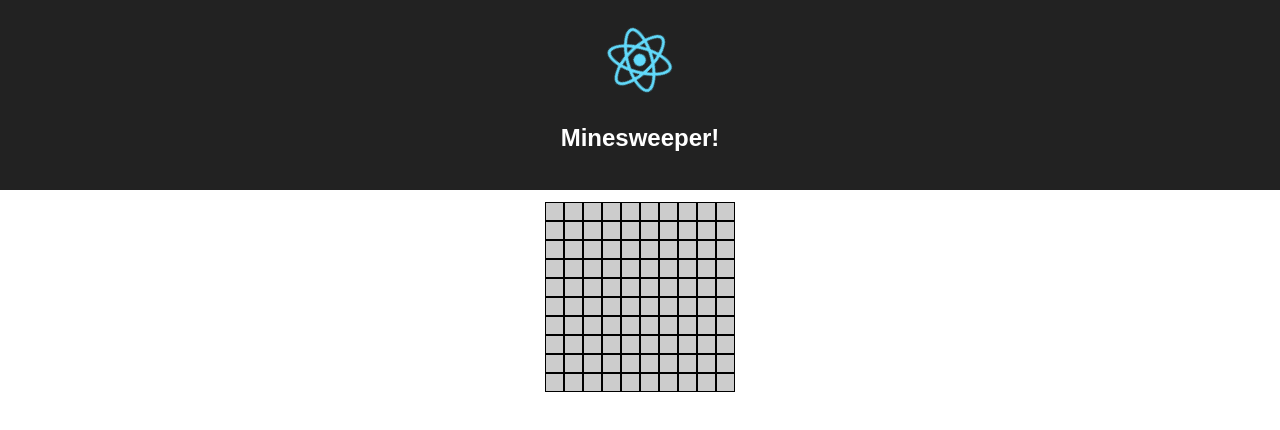
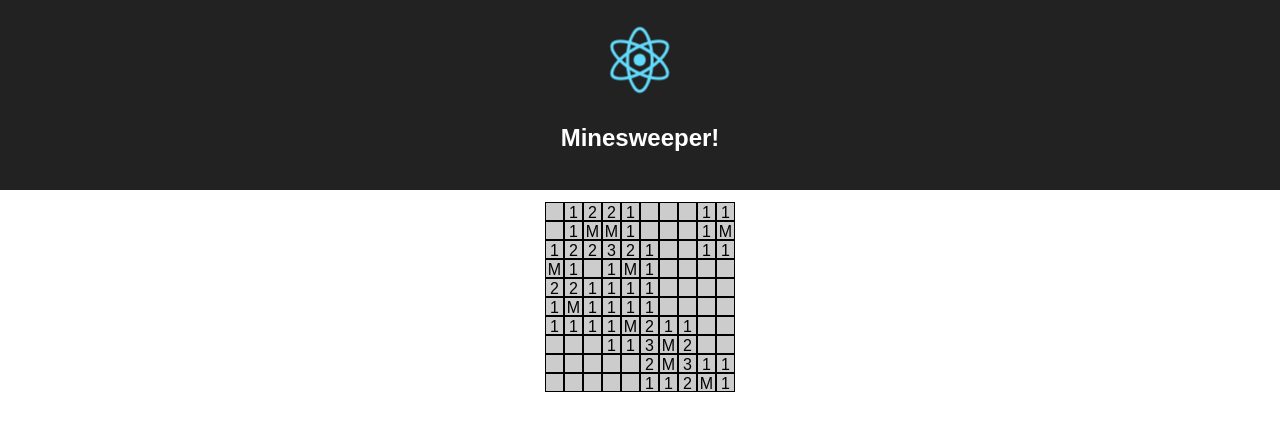
Before and after one commit to strongpauly/minesweeper, a React (Create React App) app: page / in a window 1280 px wide. Shown: the top 430 px of the page. Built offline with nearby package versions, Linux system fonts and the light colour scheme.

Commit message:
Expand and stuff

```diff
--- a/src/Cell.js
+++ b/src/Cell.js
@@ -1,27 +1,33 @@
 import React, { Component } from 'react';
 
 class Cell extends Component {
-
-  state = {
-      checked: false
-  }
 
   constructor(props) {
       super(props);
       this.checkCell = this.checkCell.bind(this);
   }
 
-  checkCell() {
-      if (!this.state.checked) {
-          if(this.props.isMine) {
-              this.props.onExplode();
-          }
-          this.setState({checked:true});
+  checkCell(e) {
+      //Can't check more than once.
+      if (!this.props.checked) {
+          this.props.onCheck(this.props.x, this.props.y)
       }
   }
 
   render() {
-      return <td className={ this.state.checked ? "cell checked" : "cell"} onClick={this.checkCell}>&nbsp;</td>
+      let className = ["cell"];
+      if (this.props.checked) {
+          className.push("checked");
+      } else if (this.props.marked) {
+          className.push("marked");
+      }
+      let content = " ";
+      if(this.props.mine) {
+        content = "M";
+      } else if(this.props.adjacentCount !== undefined) {
+          content = this.props.adjacentCount;
+      }
+      return <td className={ className.join(" ") } onClick={this.checkCell}>{ content }</td>
   }
 }
 
--- a/src/Grid.js
+++ b/src/Grid.js
@@ -3,31 +3,84 @@ import Cell from './Cell';
 
 class Grid extends Component {
 
-  state = {
-      exploded: false
-  }
-
   constructor(props) {
       super(props);
-      let mines = new Set();
+      let mines = new Map();
+      let adjacentCount = new Map();
       for (let mineNumber = 0; mineNumber < props.numMines; mineNumber ++) {
           let setMine = false;
           while(!setMine) {
               let x = Math.round(Math.random() * (props.width - 1));
               let y = Math.round(Math.random() * (props.height - 1));
-              let key = x + ',' + y;
+              let key = this.getCellKey(x, y);
               if(!mines.has(key)) {
-                  mines.add(key);
+                  mines.set(key, {x: x, y:y});
                   setMine = true;
               }
           }
       }
-      this.state.mines = mines;
-      this.onExplode = this.onExplode.bind(this);
+      mines.forEach(mine => {
+          for (let x = mine.x - 1; x <= mine.x + 1; x++) {
+              for (let y = mine.y - 1; y <= mine.y + 1; y++) {
+                  if( (x !== mine.x || y !== mine.y) && this.validCoord(x, y)) {
+                      let key = this.getCellKey(x, y);
+                      let count = adjacentCount.get(key);
+                      if (count === undefined) {
+                          count = 0;
+                      }
+                      count ++;
+                      adjacentCount.set(key, count);
+                  }
+              }
+          }
+      });
+      this.state = {
+          exploded: false,
+          checked: new Set(),
+          marked: new Set(),
+          adjacentCount: adjacentCount,
+          mines: mines
+      }
+      this.onCheck = this.onCheck.bind(this);
   }
 
-  onExplode() {
-      this.setState({exploded:true});
+  /**
+   * Helper function to determine whether a coordinate appears inside the bounds of the grid.
+   */
+  validCoord(x, y) {
+      return x >= 0 && y >= 0 && x < this.props.width && y < this.props.height
+  }
+
+  getCellKey(x, y) {
+      return x + ',' + y;
+  }
+
+  onCheck(cellX, cellY) {
+      let key = this.getCellKey(cellX, cellY)
+      if(this.state.mines.has(key)) {
+          this.setState({exploded:true});
+      } else {
+          this.state.checked.add(key);
+          this.expand(cellX, cellY);
+          this.setState({checked: this.state.checked});
+      }
+  }
+
+  expand(cellX, cellY) {
+      let count = this.state.adjacentCount.get(this.getCellKey(cellX, cellY));
+      if (count === undefined) {
+          for (let x = cellX - 1; x <= cellX + 1; x++) {
+              for (let y = cellY - 1; y <= cellY + 1; y++) {
+                  if( (x !== cellX || y !== cellY) && this.validCoord(x, y)) {
+                      let key = this.getCellKey(x, y);
+                      if(!this.state.mines.has(key) && !this.state.checked.has(key)) {
+                          this.state.checked.add(key);
+                          this.expand(x, y);
+                      }
+                  }
+              }
+          }
+      }
   }
 
   render() {
@@ -35,8 +88,13 @@ class Grid extends Component {
     let heightArray = new Array(this.props.height).fill();
     let cells = heightArray.map((emptyY, y) => {
         let row = widthArray.map((emptyX, x) => {
-            let key = x + ',' + y;
-            return <Cell key={key} x={x} y={y} isMine={this.state.mines.has(key)} onExplode={this.onExplode}></Cell>
+            let key = this.getCellKey(x, y);
+            return <Cell key={key} x={x} y={y}
+                mine={this.state.mines.has(key)}
+                checked={this.state.checked.has(key)}
+                marked={this.state.marked.has(key)}
+                adjacentCount={this.state.adjacentCount.get(key)}
+                onCheck={this.onCheck}></Cell>
         });
         return <tr className="row" key={'row' + y}>{row}</tr>
     });
```
